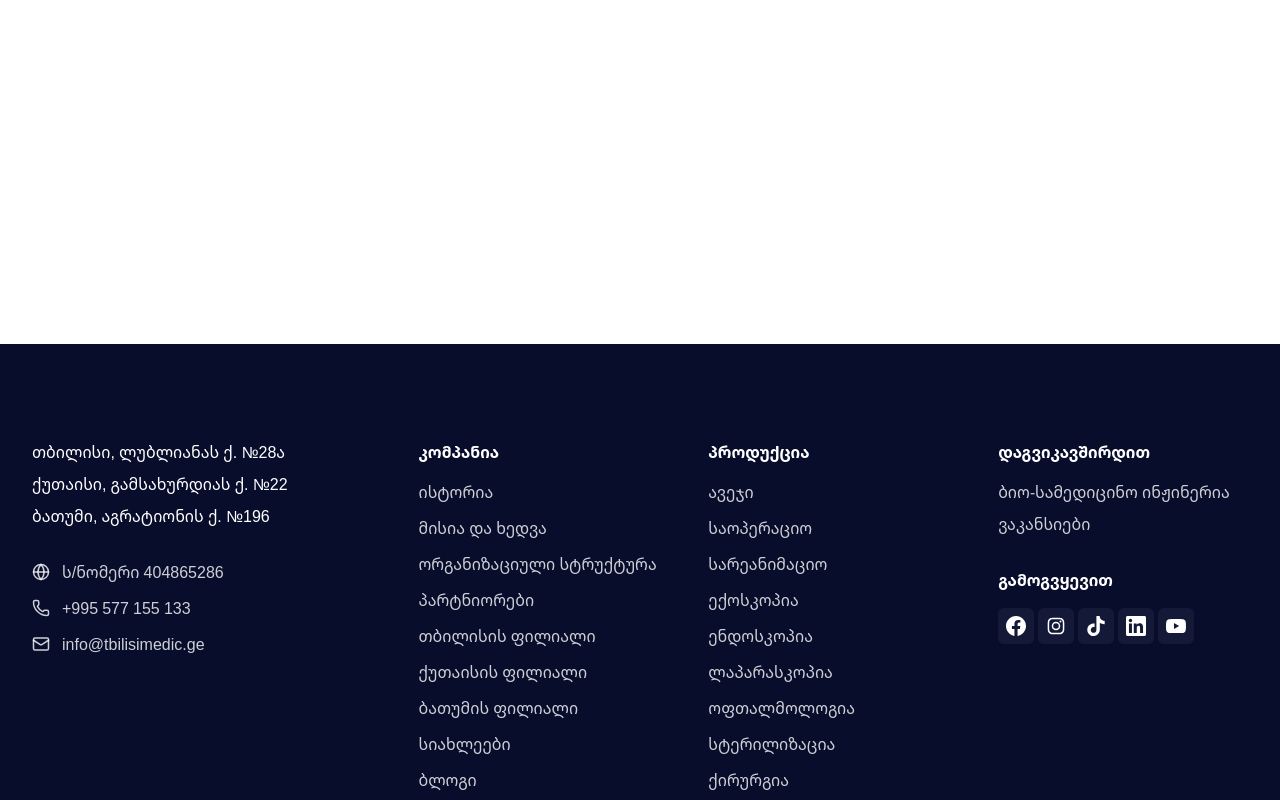
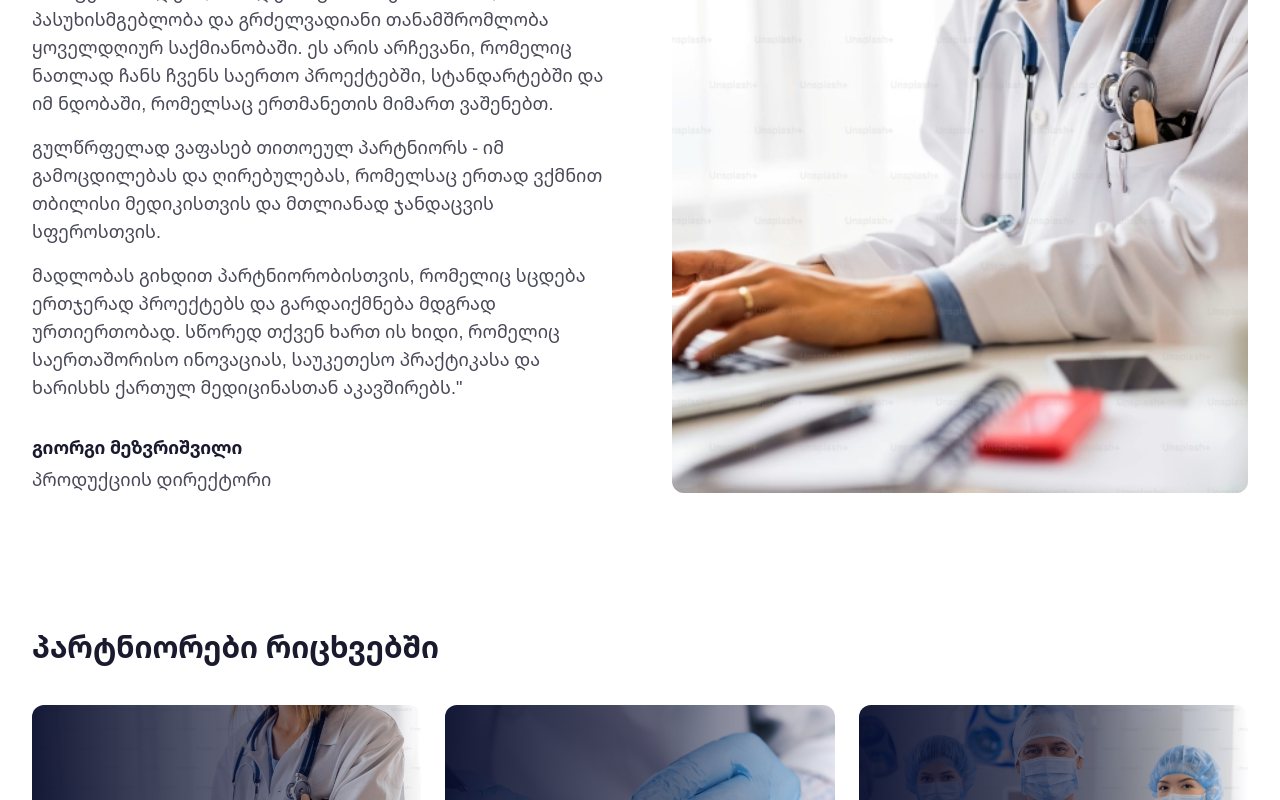
Before and after one commit to tbilisi-medic/web, a Next.js app: page /partners in a window 1280 px wide. Before the commit this address had no page. Shown: the part 540-1340 px from the top of the page. Built offline with nearby package versions, Linux system fonts and the light colour scheme.

Commit message:
feat: add partners page

```diff
--- /dev/null
+++ b/src/app/partners/page.tsx
@@ -0,0 +1,52 @@
+import { PageHeader, Quote, Stats } from '@/components/sections/shared';
+import { Metadata } from 'next';
+
+export const metadata: Metadata = {
+  title: 'საერთაშორისო პარტნიორები',
+  description: '',
+};
+
+export default function PartnersPage() {
+  return (
+    <>
+      <PageHeader
+        title="საერთაშორისო პარტნიორები"
+        description="თბილისი მედიკში ვაერთიანებთ საერთაშორისო პარტნიორებს, რომლებიც წამყვანი სამედიცინო ქვეყნიდან შემოგვიერთდნენ და ჩვენთან ერთად ქმნიან მზარდ ადგილობრივ სამედიცინო ეკოსისტემას."
+      />
+      <Quote
+        title="პარტნიორებს"
+        text={[
+          'ჩვენი საერთაშორისო პარტნიორები ჩემთვის არიან პროფესიონალები, რომლებმაც აირჩიეს ხარისხი, პასუხისმგებლობა და გრძელვადიანი თანამშრომლობა ყოველდღიურ საქმიანობაში. ეს არის არჩევანი, რომელიც ნათლად ჩანს ჩვენს საერთო პროექტებში, სტანდარტებში და იმ ნდობაში, რომელსაც ერთმანეთის მიმართ ვაშენებთ.',
+          'გულწრფელად ვაფასებ თითოეულ პარტნიორს - იმ გამოცდილებას და ღირებულებას, რომელსაც ერთად ვქმნით თბილისი მედიკისთვის და მთლიანად ჯანდაცვის სფეროსთვის.',
+          'მადლობას გიხდით პარტნიორობისთვის, რომელიც  სცდება ერთჯერად პროექტებს და გარდაიქმნება მდგრად ურთიერთობად. სწორედ თქვენ ხართ ის ხიდი, რომელიც საერთაშორისო ინოვაციას, საუკეთესო პრაქტიკასა და ხარისხს ქართულ მედიცინასთან აკავშირებს.',
+        ]}
+        authorName="გიორგი მეზვრიშვილი"
+        authorRole="პროდუქციის დირექტორი"
+        image="/images/categories/1.jpg"
+      />
+      <Stats
+        title="პარტნიორები რიცხვებში"
+        stats={[
+          {
+            id: 1,
+            value: '200',
+            label: 'პარტნიორი',
+            image: '/images/categories/1.jpg',
+          },
+          {
+            id: 2,
+            value: '30',
+            label: 'მიმართულება',
+            image: '/images/categories/2.jpg',
+          },
+          {
+            id: 3,
+            value: '5000',
+            label: 'პროდუქტი',
+            image: '/images/categories/3.jpg',
+          },
+        ]}
+      />
+    </>
+  );
+}
--- a/src/components/sections/shared/blog-preview.tsx
+++ b/src/components/sections/shared/blog-preview.tsx
@@ -18,7 +18,7 @@ const posts = [
       'მსოფლიოში წამყვანი სამედიცინო ბრენდები და მწარმოებლები ერთ სივრცეში.',
     image: '/images/categories/2.jpg',
     stat: '100+',
-    href: '/',
+    href: '/partners',
   },
   {
     id: 3,
```
